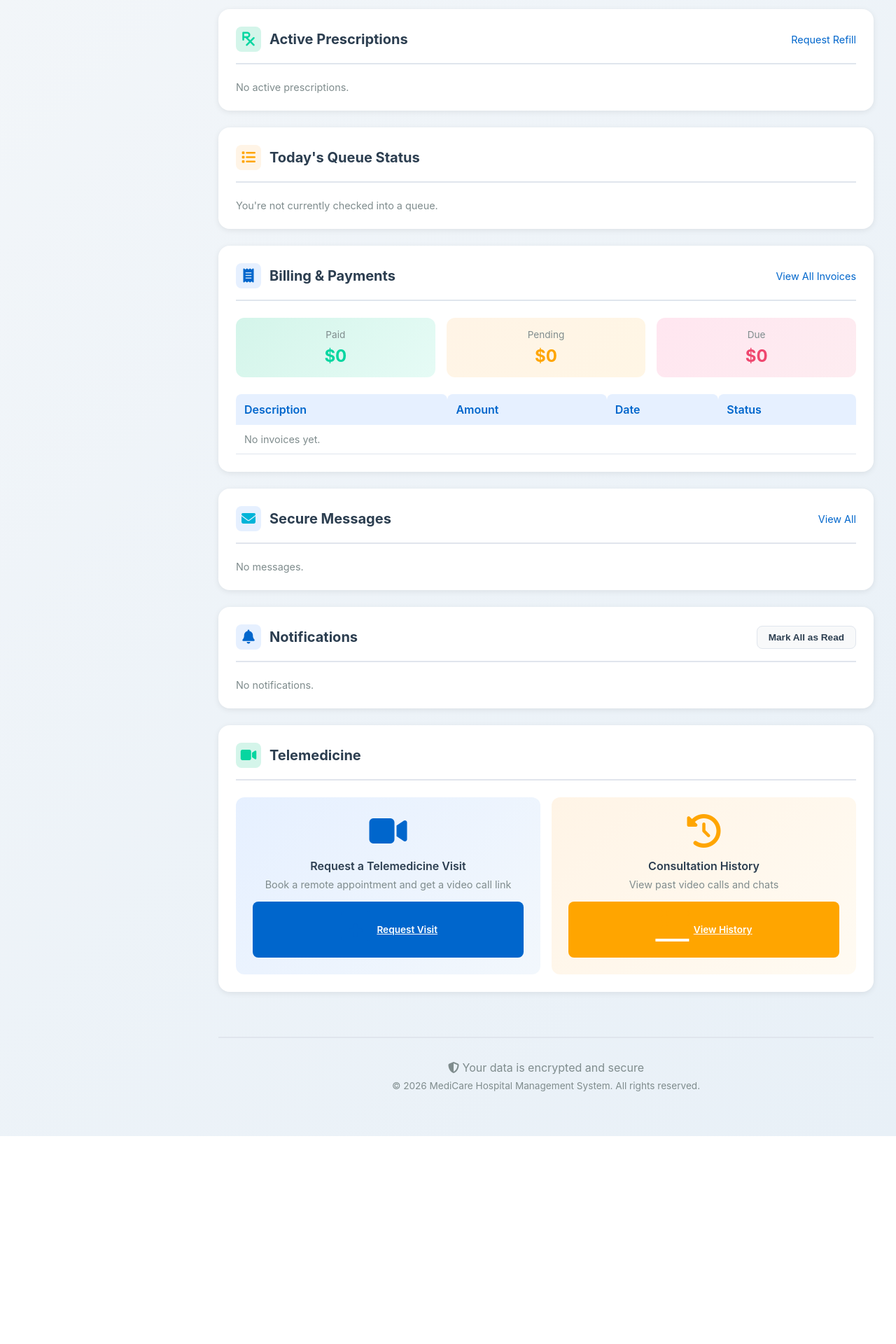
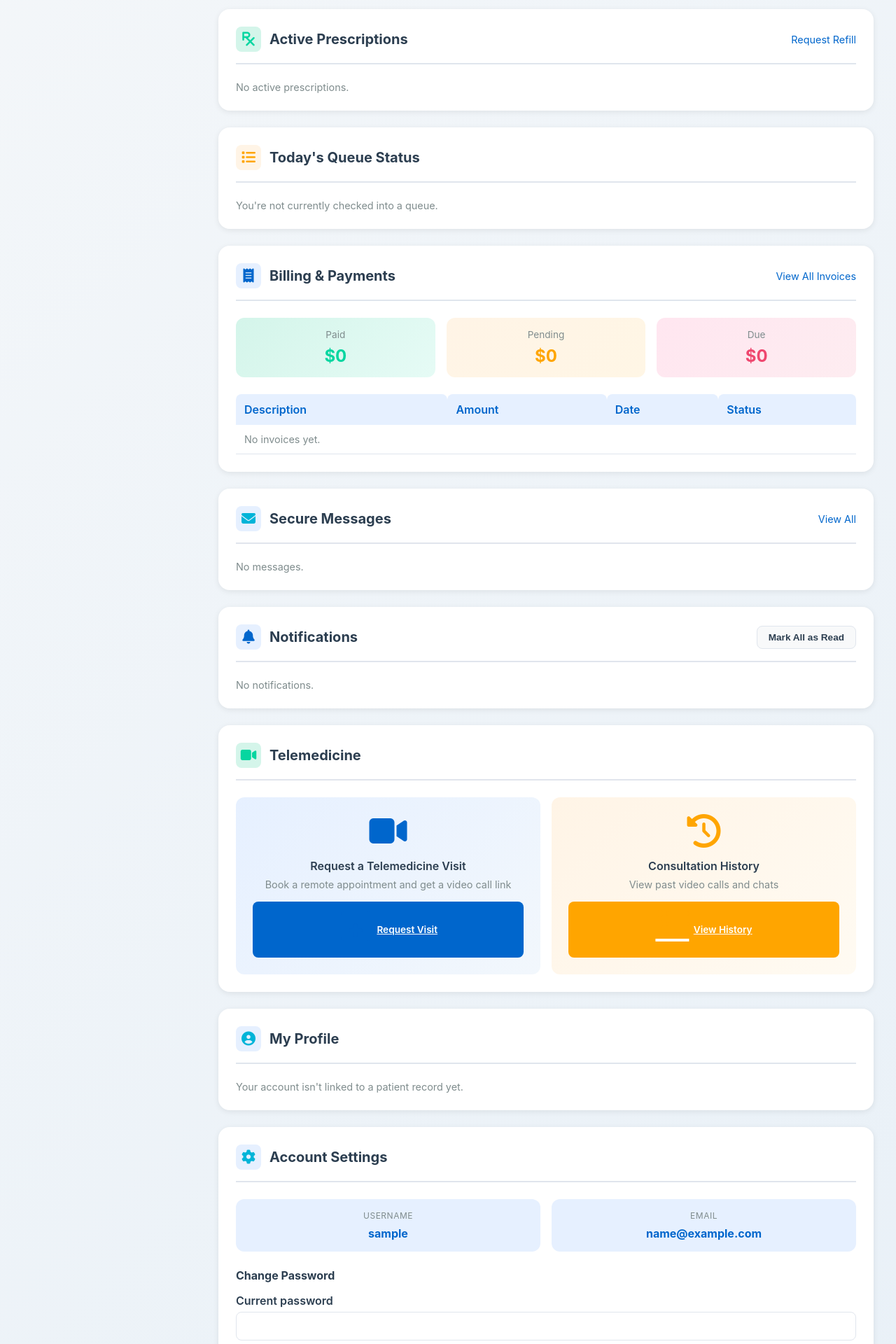
Before and after one commit to Bukulubenja/hospital, a Django app: page /hospital/patient/ in a window 1280 px wide. Shown: the part 1720-3640 px from the top of the page at 70% size. Before the commit the page ends 3343 px from the top, so only its background shows below. Run offline with Django 5.2, Linux system fonts and the light colour scheme; the visitor is signed in with stand-in values (Sample User, id 1); data that the repository does not hold is empty.

Commit message:
Fix patient dashboard nav tabs, add logout link, fix sitewide login redirect
The sidebar nav tabs on the patient dashboard were all dead links — none of
the anchor targets existed on the page. Added matching ids to each section,
plus real My Profile and Account Settings sections (with a working
change-password form) for the two nav items that had no section at all.

Also added a Log Out link to the dashboard, which had none. Verified it live
and found LOGIN_URL was never configured: every protected page in the app
fell back to Django's default /accounts/login/ (a 404) instead of the app's
real login view when hit while logged out. Fixed by setting
LOGIN_URL = "login" in settings.py.

Verified end-to-end in a real headless browser (all 10 nav tabs, logout,
and the post-logout redirect) plus the full test suite (85/85).

Co-Authored-By: Claude Sonnet 5 <noreply@anthropic.com>

```diff
--- a/HMS/settings.py
+++ b/HMS/settings.py
@@ -32,6 +32,7 @@ ALLOWED_HOSTS = config('ALLOWED_HOSTS', default='', cast=Csv())
 
 AUTH_USER_MODEL = 'hospital.User'
 
+LOGIN_URL = "login"
 LOGIN_REDIRECT_URL = "post_login"
 
 
--- a/hospital/urls.py
+++ b/hospital/urls.py
@@ -85,6 +85,7 @@ urlpatterns = [
         name="notifications_mark_all_read",
     ),
     path("patient/emergency-alert/", views.emergency_alert_create, name="emergency_alert_create"),
+    path("patient/settings/change-password/", views.patient_change_password, name="patient_change_password"),
     path("patient/messages/", views.patient_messages, name="patient_messages"),
     path("patient/messages/<int:doctor_pk>/", views.patient_message_thread, name="patient_message_thread"),
     path("lab_result_list/", views.lab_result_list, name="lab_result_list"),
--- a/hospital/views.py
+++ b/hospital/views.py
@@ -3,8 +3,9 @@ from datetime import datetime, timedelta
 from decimal import Decimal
 
 from django.contrib import messages
-from django.contrib.auth import authenticate, login, logout
+from django.contrib.auth import authenticate, login, logout, update_session_auth_hash
 from django.contrib.auth.decorators import login_required
+from django.contrib.auth.forms import PasswordChangeForm
 from django.core.exceptions import PermissionDenied
 from django.db import transaction
 from django.db.models import Count, Exists, OuterRef, Q, Sum
@@ -1207,6 +1208,22 @@ def emergency_alert_create(request):
 
 
 @role_required("PATIENT")
+def patient_change_password(request):
+    if request.method != "POST":
+        return redirect(f"{reverse('patient_dashboard')}#settings")
+
+    form = PasswordChangeForm(user=request.user, data=request.POST)
+    if form.is_valid():
+        user = form.save()
+        update_session_auth_hash(request, user)  # keep the current session logged in
+        messages.success(request, "Password changed.")
+    else:
+        _flash_form_errors(request, form, "Could not change password.")
+
+    return redirect(f"{reverse('patient_dashboard')}#settings")
+
+
+@role_required("PATIENT")
 def patient_messages(request):
     patient = patient_for_user(request.user)
     if patient is None:
--- a/templates/dashboards/patient_dashboard.html
+++ b/templates/dashboards/patient_dashboard.html
@@ -88,6 +88,12 @@
                         <span>Settings</span>
                     </a>
                 </li>
+                <li class="nav-item">
+                    <a href="{% url 'logout' %}" class="nav-link">
+                        <i class="fas fa-right-from-bracket" aria-hidden="true"></i>
+                        <span>Log Out</span>
+                    </a>
+                </li>
             </ul>
         </aside>
 
@@ -139,7 +145,7 @@
                 </div>
             {% endif %}
 
-            <section id="dashboard-section">
+            <section id="dashboard">
                 <!-- Patient Overview Card -->
                 <div class="card">
                     <div class="card-header">
@@ -186,7 +192,7 @@
 
                 <div class="dashboard-grid">
                     <!-- Upcoming Appointments -->
-                    <div class="card">
+                    <div class="card" id="appointments">
                         <div class="card-header">
                             <h2 class="card-title">
                                 <div class="card-icon primary">
@@ -296,7 +302,7 @@
                 </div>
 
                 <!-- Lab Results -->
-                <div class="card">
+                <div class="card" id="lab-results">
                     <div class="card-header">
                         <h2 class="card-title">
                             <div class="card-icon primary">
@@ -335,7 +341,7 @@
                 </div>
 
                 <!-- Medical History Timeline -->
-                <div class="card">
+                <div class="card" id="medical-history">
                     <div class="card-header">
                         <h2 class="card-title">
                             <div class="card-icon primary">
@@ -368,7 +374,7 @@
                 </div>
 
                 <!-- Prescriptions -->
-                <div class="card">
+                <div class="card" id="prescriptions">
                     <div class="card-header">
                         <h2 class="card-title">
                             <div class="card-icon success">
@@ -442,7 +448,7 @@
                 </div>
 
                 <!-- Billing -->
-                <div class="card">
+                <div class="card" id="billing">
                     <div class="card-header">
                         <h2 class="card-title">
                             <div class="card-icon primary">
@@ -503,8 +509,7 @@
                 </div>
 
                 <!-- Messages -->
-                <!-- No Message model exists in this project yet — placeholder content. -->
-                <div class="card">
+                <div class="card" id="messages">
                     <div class="card-header">
                         <h2 class="card-title">
                             <div class="card-icon secondary">
@@ -529,7 +534,6 @@
                 </div>
 
                 <!-- Notifications -->
-                <!-- No Notification model exists in this project yet — placeholder content. -->
                 <div class="card">
                     <div class="card-header">
                         <h2 class="card-title">
@@ -560,7 +564,7 @@
                 </div>
 
                 <!-- Telemedicine -->
-                <div class="card">
+                <div class="card" id="telemedicine">
                     <div class="card-header">
                         <h2 class="card-title">
                             <div class="card-icon success">
@@ -589,6 +593,98 @@
                             </a>
                         </div>
                     </div>
+                </div>
+
+                <!-- My Profile -->
+                <div class="card" id="profile">
+                    <div class="card-header">
+                        <h2 class="card-title">
+                            <div class="card-icon secondary">
+                                <i class="fas fa-user-circle" aria-hidden="true"></i>
+                            </div>
+                            My Profile
+                        </h2>
+                    </div>
+
+                    {% if patient %}
+                        <div class="patient-overview">
+                            <div class="info-box">
+                                <div class="info-label">Full Name</div>
+                                <div class="info-value" style="font-size: 1rem;">{{ patient.full_name }}</div>
+                            </div>
+                            <div class="info-box">
+                                <div class="info-label">Gender</div>
+                                <div class="info-value" style="font-size: 1rem;">{{ patient.get_gender_display }}</div>
+                            </div>
+                            <div class="info-box">
+                                <div class="info-label">Date of Birth</div>
+                                <div class="info-value" style="font-size: 1rem;">{{ patient.date_of_birth|date:"M j, Y" }}</div>
+                            </div>
+                            <div class="info-box">
+                                <div class="info-label">Phone</div>
+                                <div class="info-value" style="font-size: 1rem;">{{ patient.phone }}</div>
+                            </div>
+                            <div class="info-box">
+                                <div class="info-label">Address</div>
+                                <div class="info-value" style="font-size: 1rem;">{{ patient.address|default:"—" }}</div>
+                            </div>
+                            <div class="info-box">
+                                <div class="info-label">Emergency Contact</div>
+                                <div class="info-value" style="font-size: 1rem;">
+                                    {{ patient.emergency_contact_name|default:"—" }}
+                                    {% if patient.emergency_contact_phone %}({{ patient.emergency_contact_phone }}){% endif %}
+                                </div>
+                            </div>
+                        </div>
+                        <p class="text-muted">
+                            To update these details, please contact reception — they're the source of record for your patient file.
+                        </p>
+                    {% else %}
+                        <p class="text-muted">Your account isn't linked to a patient record yet.</p>
+                    {% endif %}
+                </div>
+
+                <!-- Settings -->
+                <div class="card" id="settings">
+                    <div class="card-header">
+                        <h2 class="card-title">
+                            <div class="card-icon secondary">
+                                <i class="fas fa-cog" aria-hidden="true"></i>
+                            </div>
+                            Account Settings
+                        </h2>
+                    </div>
+
+                    <div class="patient-overview" style="margin-bottom: 1.5rem;">
+                        <div class="info-box">
+                            <div class="info-label">Username</div>
+                            <div class="info-value" style="font-size: 1rem;">{{ request.user.username }}</div>
+                        </div>
+                        <div class="info-box">
+                            <div class="info-label">Email</div>
+                            <div class="info-value" style="font-size: 1rem;">{{ request.user.email|default:"—" }}</div>
+                        </div>
+                    </div>
+
+                    <h3 style="font-size: 1rem; margin-bottom: 1rem;">Change Password</h3>
+                    <form method="post" action="{% url 'patient_change_password' %}">
+                        {% csrf_token %}
+                        <div class="form-group">
+                            <label for="old_password">Current password</label>
+                            <input type="password" id="old_password" name="old_password" required autocomplete="current-password">
+                        </div>
+                        <div class="form-group">
+                            <label for="new_password1">New password</label>
+                            <input type="password" id="new_password1" name="new_password1" required autocomplete="new-password">
+                        </div>
+                        <div class="form-group">
+                            <label for="new_password2">Confirm new password</label>
+                            <input type="password" id="new_password2" name="new_password2" required autocomplete="new-password">
+                        </div>
+                        <button type="submit" class="btn-sm btn-primary">
+                            <i class="fas fa-key" aria-hidden="true"></i> Change Password
+                        </button>
+                    </form>
                 </div>
             </section>
 
```
Also changed, not shown: CLAUDE.md (+2 -0 lines), hospital/tests.py (+30 -0 lines).
